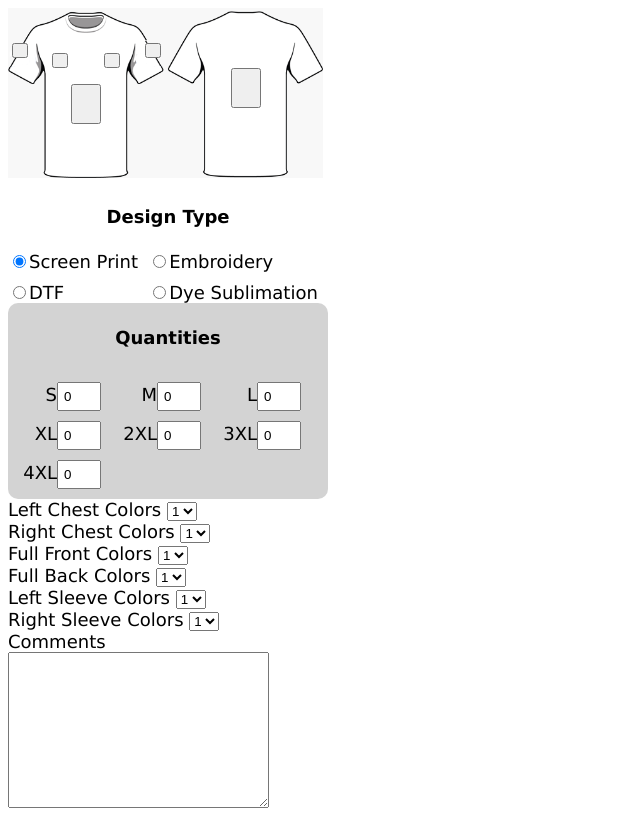
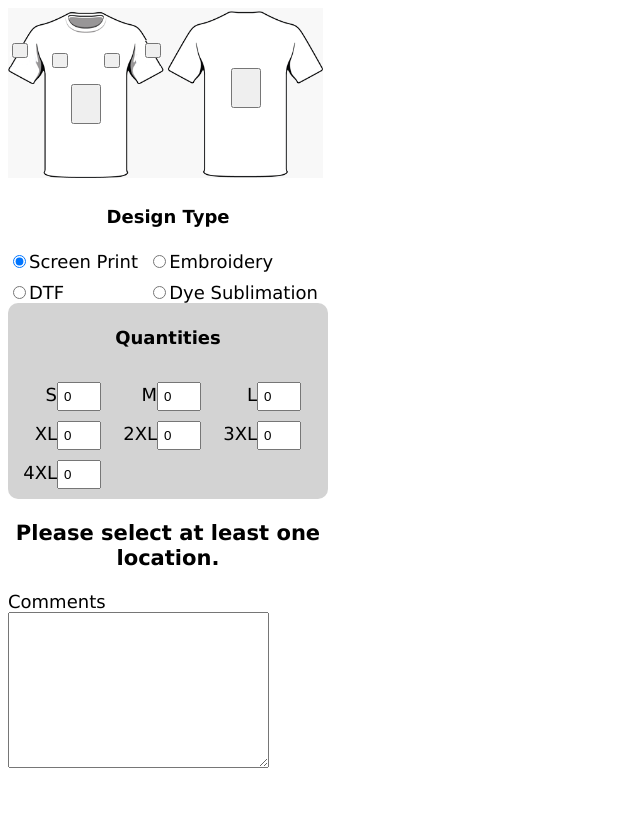
Before and after one commit to imagepointe-jk/pricing-calculator-frontend, a React (Vite) app: page / in a window 1280 px wide. Shown: the whole page, without its empty margins (0-640 px from the left). Built offline with nearby package versions, Linux system fonts and the light colour scheme.

Commit message:
Make screen print options selectively visible based on which locations are selected

```diff
--- a/src/components/ScreenPrintOptions.tsx
+++ b/src/components/ScreenPrintOptions.tsx
@@ -9,32 +9,64 @@ export function ScreenPrintOptions({
     const newState = { ...state };
   }
 
+  const {
+    locations: {
+      fullBack,
+      fullFront,
+      leftChest,
+      leftSleeve,
+      rightChest,
+      rightSleeve,
+    },
+  } = state;
+
+  const noLocations =
+    !fullBack &&
+    !fullFront &&
+    !leftChest &&
+    !leftSleeve &&
+    !rightChest &&
+    !rightSleeve;
+
   return (
     <div>
+      {noLocations && <h3>Please select at least one location.</h3>}
+      {leftChest && (
         <ScreenPrintColorCountOption
           location="Left Chest"
           changeFn={changeLocationColorCount}
         />
+      )}
+      {rightChest && (
         <ScreenPrintColorCountOption
           location="Right Chest"
           changeFn={changeLocationColorCount}
         />
+      )}
+      {fullFront && (
         <ScreenPrintColorCountOption
           location="Full Front"
           changeFn={changeLocationColorCount}
         />
+      )}
+      {fullBack && (
         <ScreenPrintColorCountOption
           location="Full Back"
           changeFn={changeLocationColorCount}
         />
+      )}
+      {leftSleeve && (
         <ScreenPrintColorCountOption
           location="Left Sleeve"
           changeFn={changeLocationColorCount}
         />
+      )}
+      {rightSleeve && (
         <ScreenPrintColorCountOption
           location="Right Sleeve"
           changeFn={changeLocationColorCount}
         />
+      )}
     </div>
   );
 }
```
Lines whose indentation alone changed are shown as unchanged.
